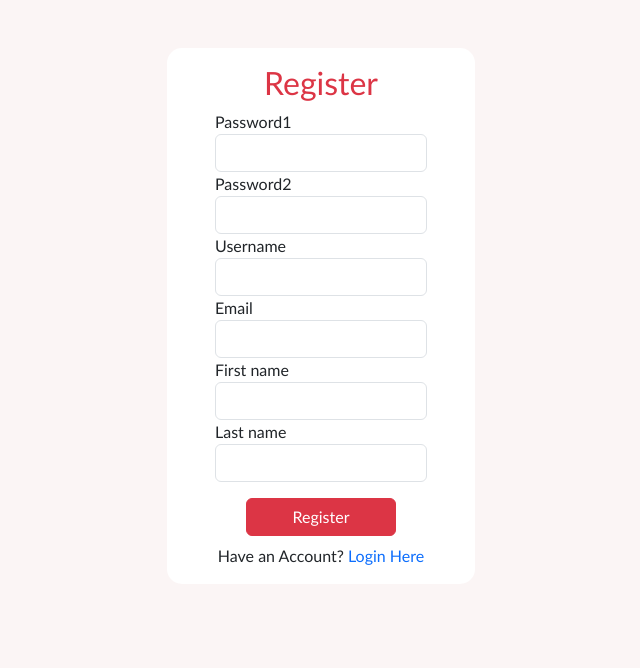
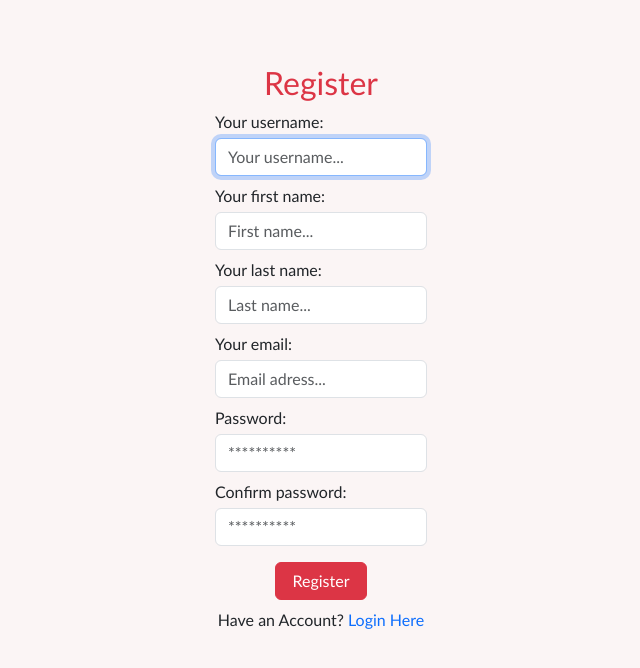
Before and after one commit to ThASh42/artquery, a Django app: page /users/register in a window 1280 px wide. Shown: the part 71-739 px from the top of the page, without its empty margins (319-959 px from the left). Run offline with Django 5.2, Linux system fonts and the light colour scheme; parts of the project's set-up code (start-up, migrations or seed data) failed here and were passed over; some libraries are stand-ins or nearby versions.

Commit message:
Implement CustomUserCreationForm for user registration

```diff
--- a/backend/templates/accounts/register.html
+++ b/backend/templates/accounts/register.html
@@ -5,8 +5,8 @@ Register
 {% endblock title %}
 
 {% block body %}
-<section class="container d-flex justify-content-center align-items-center">
-    <div class="border-radius-15 pt-3 px-3 px-lg-5 bg-white">
+<section class="d-flex justify-content-center align-items-center">
+    <div class="pt-3">
         <div>
             <h2 class="text-center text-danger">Register</h2>
         </div>
@@ -27,13 +27,21 @@ Register
         </div>
         {% endif %}
         <div>
-            <form action="{% url 'api_users-list' %}" method="POST">
-                {% csrf_token %}
+            <form action="{% url 'api_users-list' %}" method="POST" autocomplete="off">
                 <div>
-                    {% render_form serializer %}
+                    {% for field in register_form %}
+                        <div class="my-2">
+                            <div>
+                                {{ field.label_tag }}
+                            </div>
+                            <div class="my-1">
+                                {{ field }}
+                            </div>
+                        </div>
+                    {% endfor %}
                 </div>
                 <div id="register-button-div" class="mt-3 mx-auto d-flex justify-content-center align-items-center">
-                    <button class="w-100 btn btn-danger" type="submit">Register</button>
+                    <button class="px-3 btn btn-danger" type="submit">Register</button>
                 </div>
                 <div class="d-flex justify-content-center align-items-center">
                     <p class="mt-2">Have an Account?
--- a/backend/users/api/v1/serializers/users.py
+++ b/backend/users/api/v1/serializers/users.py
@@ -1,4 +1,5 @@
 from django.contrib.auth.password_validation import validate_password
+from django.utils.translation import gettext_lazy as _
 from rest_framework import serializers
 from rest_framework.validators import UniqueValidator
 from rest_framework_simplejwt.tokens import RefreshToken
@@ -8,33 +9,47 @@ from ....models.users import CustomUser
 
 class UserSerializer(serializers.ModelSerializer):
     username = serializers.CharField(
+        label=_("Username"),
         required=True,
+        max_length=150,
         validators=[UniqueValidator(queryset=CustomUser.objects.all())],
     )
+    first_name = serializers.CharField(
+        label=_("First Name"),
+        required=False,
+        max_length=150,
+    )
+    last_name = serializers.CharField(
+        label=_("Last Name"),
+        required=False,
+        max_length=150,
+    )
     email = serializers.EmailField(
+        label=_("Email"),
         required=True,
+        max_length=254,
         validators=[UniqueValidator(queryset=CustomUser.objects.all())],
     )
     password1 = serializers.CharField(
+        label=_("Password"),
         write_only=True,
         required=True,
         validators=[validate_password],
-        style={"input_type": "password"},
     )
     password2 = serializers.CharField(
+        label=_("Confirm password"),
         write_only=True,
         required=True,
-        style={"input_type": "password"},
     )
 
     class Meta:
         model = CustomUser
         fields = (
             "id",
+            "username",
+            "email",
             "password1",
             "password2",
-            "username",
-            "email",
             "first_name",
             "last_name",
         )
@@ -58,8 +73,8 @@ class UserSerializer(serializers.ModelSerializer):
         user = CustomUser.objects.create(
             username=validated_data["username"],
             email=validated_data["email"],
-            first_name=validated_data["first_name"],
-            last_name=validated_data["last_name"],
+            first_name=validated_data.get("first_name", ""),
+            last_name=validated_data.get("last_name", ""),
         )
 
         user.set_password(validated_data["password1"])
--- a/backend/users/forms/users.py
+++ b/backend/users/forms/users.py
@@ -1,49 +1,81 @@
 from django import forms
 from django.contrib.auth.forms import UserCreationForm
 from django.utils.translation import gettext_lazy as _
+from rest_framework.validators import UniqueValidator
 
 from backend.users.models import CustomUser
 
-DEFAULT_ATTRS = {"class": "form-control width-300"}
+DEFAULT_ATTRS = {"class": "form-control"}
 
 
 class CustomUserCreationForm(UserCreationForm):
 
     username = forms.CharField(
+        label=_("Your username"),
+        max_length=150,
+        required=True,
+        strip=True,
+        validators=[UniqueValidator(queryset=CustomUser.objects.all())],
         widget=forms.TextInput(
-            attrs={**DEFAULT_ATTRS, "placeholder": _("Your username..")}
+            attrs={**DEFAULT_ATTRS, "placeholder": _("Your username...")},
+        ),
+    )
+    first_name = forms.CharField(
+        label=_("Your first name"),
+        max_length=150,
+        required=False,
+        strip=True,
+        widget=forms.TextInput(
+            attrs={
+                **DEFAULT_ATTRS,
+                "placeholder": _("First name..."),
+            },
+        ),
+    )
+    last_name = forms.CharField(
+        label=_("Your last name"),
+        max_length=150,
+        required=False,
+        strip=True,
+        widget=forms.TextInput(
+            attrs={
+                **DEFAULT_ATTRS,
+                "placeholder": _("Last name..."),
+            },
         ),
     )
     email = forms.EmailField(
+        label=_("Your email"),
+        max_length=264,
+        required=True,
+        validators=[UniqueValidator(queryset=CustomUser.objects.all())],
         widget=forms.EmailInput(
             attrs={
                 **DEFAULT_ATTRS,
-                "placeholder": _("Email adress.."),
-            }
+                "placeholder": _("Email adress..."),
+            },
         ),
     )
     password1 = forms.CharField(
-        widget=forms.PasswordInput(attrs={**DEFAULT_ATTRS}),
+        label=_("Password"),
+        required=True,
+        strip=False,
+        widget=forms.PasswordInput(
+            attrs={
+                **DEFAULT_ATTRS,
+                "placeholder": "**********",
+            },
+        ),
     )
     password2 = forms.CharField(
-        widget=forms.PasswordInput(attrs={**DEFAULT_ATTRS}),
-    )
-    first_name = forms.CharField(
-        required=False,
-        widget=forms.TextInput(
+        label=_("Confirm password"),
+        required=True,
+        strip=False,
+        widget=forms.PasswordInput(
             attrs={
                 **DEFAULT_ATTRS,
-                "placeholder": _("First name.."),
-            }
-        ),
-    )
-    last_name = forms.CharField(
-        required=False,
-        widget=forms.TextInput(
-            attrs={
-                **DEFAULT_ATTRS,
-                "placeholder": _("Last name.."),
-            }
+                "placeholder": "**********",
+            },
         ),
     )
 
@@ -51,12 +83,9 @@ class CustomUserCreationForm(UserCreationForm):
         model = CustomUser
         fields = (
             "username",
+            "first_name",
+            "last_name",
             "email",
             "password1",
             "password2",
-            "first_name",
-            "last_name",
         )
-
-    def __init__(self, *args, **kwargs):
-        super(CustomUserCreationForm, self).__init__(*args, **kwargs)
--- a/backend/users/views/users.py
+++ b/backend/users/views/users.py
@@ -2,12 +2,13 @@ from django.shortcuts import render
 from django.views import View
 
 from ..api.v1.serializers.users import UserSerializer
+from ..forms.users import CustomUserCreationForm
 
 
 class UserRegisterView(View):
     serializer_class = UserSerializer
 
     def get(self, request):
-        serializer = self.serializer_class()
-        context = {"serializer": serializer}
+        register_form = CustomUserCreationForm()
+        context = {"register_form": register_form}
         return render(request, "accounts/register.html", context)
```
